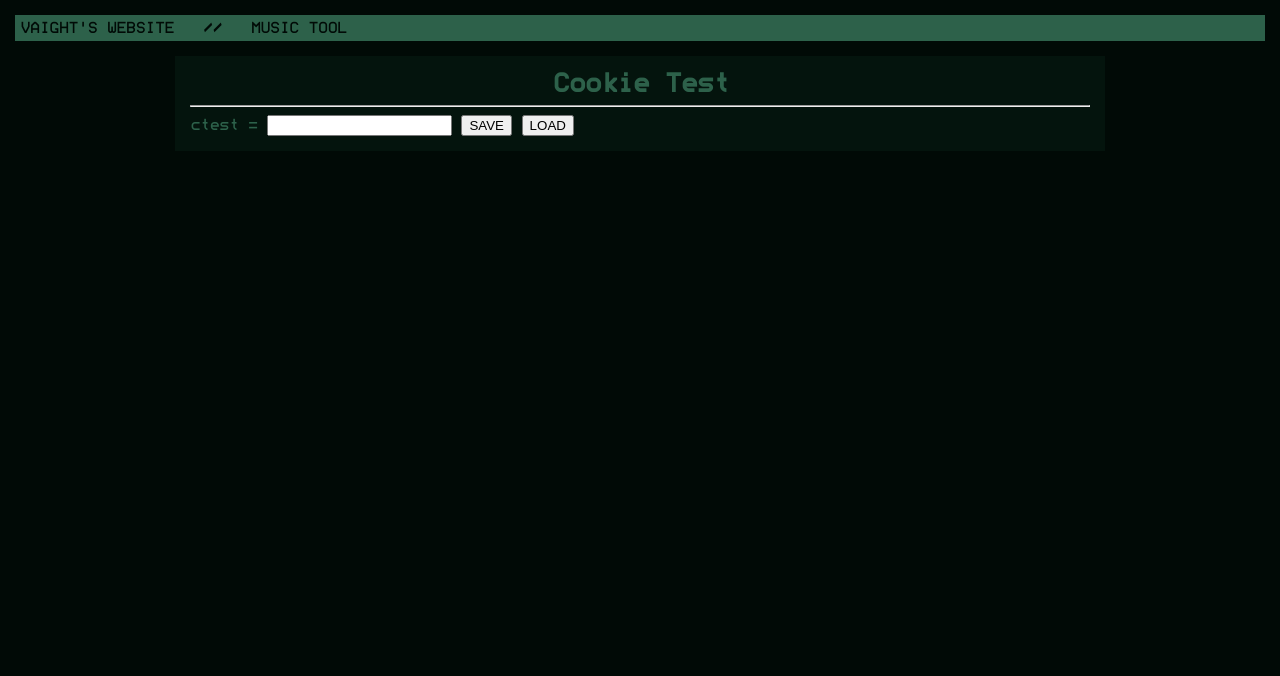
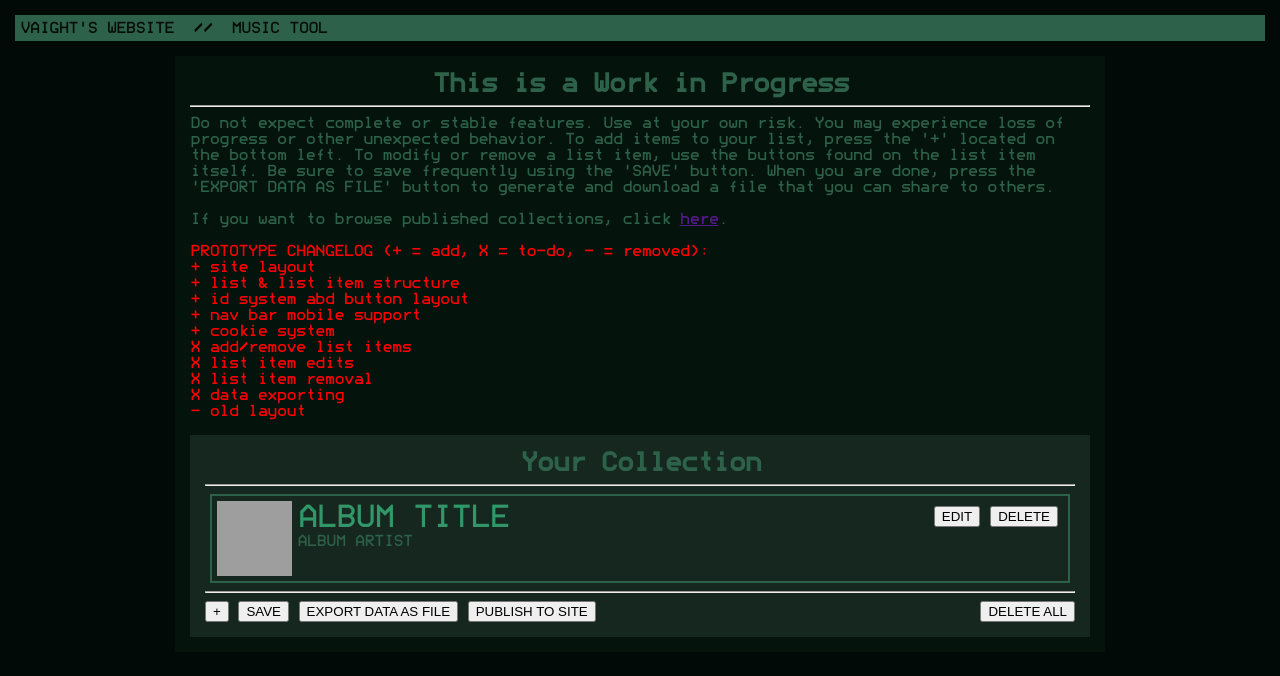
Before and after one commit to Vaight/vaight.github.io, a plain HTML site: page src/musictool/musictool.html in a window 1280 px wide. Drawn offline with Linux system fonts and the light colour scheme; grey boxes are pictures that could not be loaded.

Commit message:
begin prototyping

```diff
--- a/src/musictool/main.js
+++ b/src/musictool/main.js
@@ -1,9 +1,35 @@
-let txt = document.getElementById("ctest");
-txt.value = "";
+let d1y = new Date(new Date().setFullYear(new Date().getFullYear() + 1));
+if (
+    navigator.userAgent.match(/Android/i) ||
+    navigator.userAgent.match(/webOS/i) ||
+    navigator.userAgent.match(/iPhone/i) ||
+    navigator.userAgent.match(/iPod/i) ||
+    navigator.userAgent.match(/BlackBerry/i) ||
+    navigator.userAgent.match(/Windows Phone/i)
+) {
+    document.getElementById("mnav").className = "mobile";    // format nav bar for mobile devices
+} else {
+    document.getElementById("mnav").className = "desktop";   // format nav bar for desktop devices
+}
 
-function loadCookie() {
-    txt.value = document.cookie;
+function getCookieValue(key) {
+    const value = `; ${document.cookie}`;
+    const parts = value.split(`; ${key}=`);
+    if (parts.length === 2) { return parts.pop().split(';').shift(); }
 }
-function saveCookie() {
-    document.cookie = txt.value;
+
+function addToCookies(key, value, expiry) {
+    let _c = key + "=" + value + "; expires=" + expiry
+    document.cookie = _c;
+    console.log("adding to cookies: ", _c);
+    let _cs = document.cookie; // get all cookies
+    if (_cs.match(key + "=" + value)) {
+        return true;
+    }
+    return false;
 }
+
+function removeCookie(key) {
+    let _c = key + "=del; expires=Mon, 1 Jan 2000 00:00:00 GMT";
+    document.cookie = _c;
+}
--- /dev/null
+++ b/src/musictool/musictool.css
@@ -0,0 +1,44 @@
+div.listpanel {
+    background-color: var(--fg2);
+    padding: 15px;
+}
+
+div.listitem {
+    background-color: var(--fg2);
+
+    border-color: var(--bg2);
+    border: solid;
+    border-width: 2px;
+
+    margin: 5px;
+
+    min-height: 75px;
+    padding: 5px;
+}
+img.itemicon {
+    width: 75px;
+    height: 75px;
+    display: block;
+    float: left;
+    margin-right: 5px;
+}
+span.itemtitle {
+    padding: 0px;
+    margin: auto;
+    color: var(--fg3);
+    font-size: 200%;
+}
+
+span.itemartist {
+    padding: 0px;
+    margin: auto;
+    color: var(--fg1);
+    font-size: 100%;
+}
+
+.itembutton {
+    margin: 5px;
+    position: relative;
+    float: right;
+    top: 0px;
+}
--- a/src/musictool/musictool.html
+++ b/src/musictool/musictool.html
@@ -3,18 +3,63 @@
     <head>
         <title>Music Tool</title>
         <link rel="stylesheet" href="../../style.css">
+        <link rel="stylesheet" href="musictool.css">
         <meta charset="utf-8"/>
     </head>
-    <nav>
+    <nav id="mnav">
         VAIGHT'S WEBSITE
-        &nbsp;&nbsp;//&nbsp;&nbsp;
+        &nbsp;//&nbsp;
         MUSIC TOOL
     </nav>
     <div class="cbox">
-        <h1>Cookie Test</h1><hr>
-        ctest = <input type="text" id="ctest">
-        <input type="button" value="SAVE" onclick="saveCookie()">
-        <input type="button" value="LOAD" onclick="loadCookie()">
+        <h1>This is a Work in Progress</h1><hr>
+        Do not expect complete or stable features. Use at your own risk. You may experience loss of progress or other
+        unexpected behavior. To add items to your list, press the '+' located on the bottom left. To modify or remove
+        a list item, use the buttons found on the list item itself. Be sure to save frequently using the 'SAVE' button.
+        When you are done, press the 'EXPORT DATA AS FILE' button to generate and download a file that you can share to others.
+        <br><br>
+        If you want to browse published collections, click <a href="">here</a>.
+        <br><br>
+        <span style="color: red;">
+            PROTOTYPE CHANGELOG (+ = add, X = to-do, - = removed):
+            <br>+ site layout
+            <br>+ list & list item structure
+            <br>+ id system abd button layout
+            <br>+ nav bar mobile support
+            <br>+ cookie system
+            <br>X add/remove list items
+            <br>X list item edits
+            <br>X list item removal
+            <br>X data exporting
+            <br>- old layout
+        </span>
+        <br><br>
+
+        <div class="listpanel">
+            <h1>Your Collection</h1><hr>
+
+            <div id="l-items">
+                <div class="listitem">
+
+                    <input type="button" value="DELETE" class="itembutton" id="i-del">
+                    <input type="button" value="EDIT" class="itembutton" id="i-edit">
+
+                    <img class="itemicon" src="https://www.freeiconspng.com/thumbs/no-image-icon/no-image-icon-6.png">
+
+                    <span class="itemtitle" id="i-title">ALBUM TITLE</span><br>
+                    <span class="itemartist" id="i-artist">ALBUM ARTIST</span>
+
+                </div>
+            </div>
+
+            <hr>
+            <input type="button" value="+" class="colbutton" id="i-add">
+            <input type="button" value="SAVE" class="colbutton" id="i-add">
+            <input type="button" value="EXPORT DATA AS FILE" class="colbutton" id="i-add">
+            <input type="button" value="PUBLISH TO SITE" class="colbutton" id="i-add">
+            <input type="button" value="DELETE ALL" class="colbutton" id="i-add" style="float: right;">
+        </div>
     </div>
     <script src="main.js"></script>
+    <script src="list.js"></script>
 </html>
--- a/style.css
+++ b/style.css
@@ -8,6 +8,7 @@
     --bg2: #04140d;
     --fg1: #2d614a;
     --fg2: #15271f;
+    --fg3: #319769;
 }
 
 div.cbox {
@@ -19,10 +20,21 @@ div.cbox {
     margin-top: 15px;
 }
 
-nav {
+nav.desktop {
     background-color: var(--fg1);
+    text-align: left;
+
     color: var(--bg1);
     padding: 5px;
+}
+
+nav.mobile {
+    background-color: var(--fg1);
+    font-size: 25pt;
+    text-align: left;
+
+    color: var(--bg1);
+    padding: 10px;
 }
 
 hr {
```
Also changed, not shown: index.html (+1 -1 lines), src/musictool/list.js (added).
